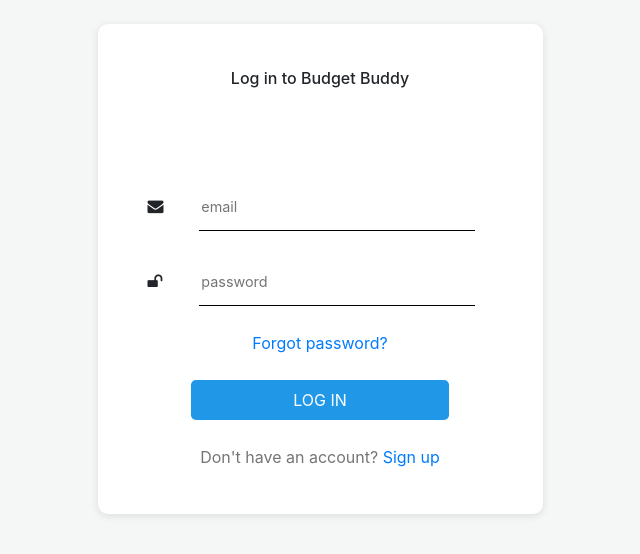
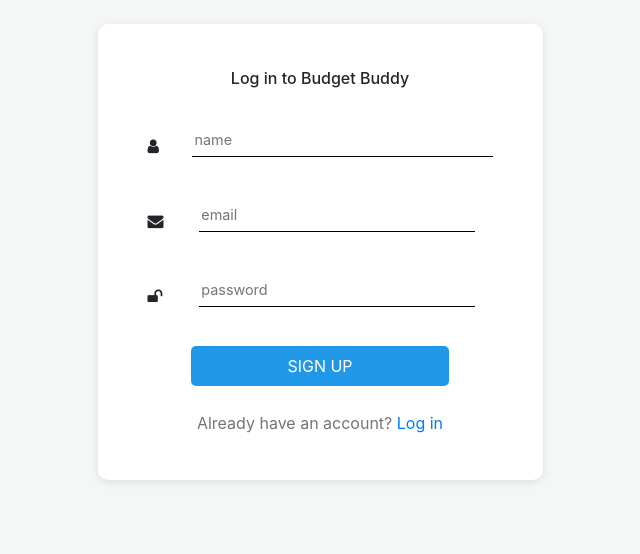
Before and after one commit to MapTo0/budget-buddy-front-end, a website: page index.html in a window 1280 px wide. Both pictures are taken after a click on the link "Sign up". Shown: the part 112-666 px from the top of the page, without its empty margins (320-960 px from the left). Drawn offline with nearby package versions, Linux system fonts and the light colour scheme.

Commit message:
signin and signun done

```diff
--- a/css/styles.css
+++ b/css/styles.css
@@ -45,7 +45,6 @@ html, body {
 
 .auth-form-inputs {
     width: 100%;
-    margin-top: 60px;
 }
 
 .auth-form-title {
@@ -61,7 +60,8 @@ html, body {
 }
 
 .auth-input {
-    width: 80%;
+    height: 36px;
+    width: 100%;
     box-sizing: border-box;
     border: none;
     border-bottom: 1px solid black;
@@ -85,7 +85,7 @@ html, body {
 
 .auth-form-forgotten,
 .login-btn,
-.signup,
+.sign,
 .auth-form-input-wrapper {
     margin-top: 25px;
 }
@@ -95,6 +95,7 @@ html, body {
     background-color: #2198E7;
     color: white;
     border: none;
+    outline: none;
 }
 
 .blue-btn {
@@ -105,6 +106,23 @@ html, body {
 
 .greys {
     color: #757575;
+}
+
+.hidden {
+    display: none;
+}
+
+.validator {
+    font-size: 0.8rem;
+    color: red;
+}
+
+.auth-form-validator-input-wrapper {
+    width: 80%;
+}
+
+.validator:not(.hidden) ~ input {
+    border-bottom: 1px solid red;
 }
 
 @media (max-width: 480px) {
--- a/index.html
+++ b/index.html
@@ -7,7 +7,6 @@
     <title>Budget Buddy</title>
     <meta name="viewport" content="width=device-width, initial-scale=1">
     <link rel="stylesheet" type="text/css" media="screen" href="css/styles.css" />
-    <script src="scripts/index.js"></script>
     <link rel="stylesheet" href="https://maxcdn.bootstrapcdn.com/bootstrap/4.0.0/css/bootstrap.min.css" integrity="sha384-Gn5384xqQ1aoWXA+058RXPxPg6fy4IWvTNh0E263XmFcJlSAwiGgFAW/dAiS6JXm"
     crossorigin="anonymous">
     <script src="https://code.jquery.com/jquery-3.2.1.slim.min.js" integrity="sha384-KJ3o2DKtIkvYIK3UENzmM7KCkRr/rE9/Qpg6aAZGJwFDMVNA/GpGFF93hXpG5KkN"
@@ -17,6 +16,7 @@
     <script src="https://maxcdn.bootstrapcdn.com/bootstrap/4.0.0/js/bootstrap.min.js" integrity="sha384-JZR6Spejh4U02d8jOt6vLEHfe/JQGiRRSQQxSfFWpi1MquVdAyjUar5+76PVCmYl"
     crossorigin="anonymous"></script>
     <link href="https://maxcdn.bootstrapcdn.com/font-awesome/4.1.0/css/font-awesome.min.css" rel="stylesheet">
+    <script src="scripts/index.js"></script>
 </head>
 
 <body>
@@ -31,20 +31,36 @@
                     <h2 class="auth-form-title">Log in to Budget Buddy</h2>
 
                     <div class="auth-form-inputs">
+                        <div class="auth-form-input-wrapper hidden" id="auth-form-name-input">
+                            <i class="fa fa-user input-icon"></i>
+                            <input type="text" class="auth-input" placeholder="name">
+                        </div>
                         <div class="auth-form-input-wrapper">
                            <i class="fa fa-envelope input-icon"></i>
-                            <input type="text" class="auth-input" placeholder="email">
+                           <div class="auth-form-validator-input-wrapper">
+                                <span id="email-validator" class="validator hidden">Please provide a valid email address.</span>
+                               <input id="auth-form-email-input" type="email" class="auth-input" placeholder="email">
+                           </div>
                         </div>
                         <div class="auth-form-input-wrapper">
                            <i class="fa fa-unlock input-icon"></i>
-                            <input name="aaa" class="auth-input" placeholder="password" type="password">
+                            <div class="auth-form-validator-input-wrapper">
+                                <span id="password-validator" class="validator hidden">Should be at least 6 characters long.</span>
+                                <input name="aaa" id="auth-form-password-input" class="auth-input" placeholder="password" type="password">
+                            </div>
                         </div>
                     </div>
 
-                    <a href="#" class="auth-form-forgotten">Forgot password?</a>
-                    <button class="blue-btn login-btn">log in</button>
-                    <span class="signup greys">Don't have an account?
-                        <a href="#" class="signup">Sign up</a>
+                    <a href="#" id="auth-form-forgotten-pass" class="auth-form-forgotten">Forgot password?</a>
+                    <button id="sign-in-button" class="blue-btn login-btn">log in</button>
+                    <button id="sign-up-button" class="blue-btn login-btn hidden">Sign up</button>
+
+                    <span id="signup-info" class="signup greys sign">Don't have an account?
+                        <a data-signup="true" href="#" id="signup">Sign up</a>
+                    </span>
+
+                    <span id="signin-info" class="signin greys hidden sign">Already have an account?
+                        <a id="signin" href="#">Log in</a>
                     </span>
                 </div>
             </div>
--- a/scripts/index.js
+++ b/scripts/index.js
@@ -0,0 +1,50 @@
+$(document).ready(function () {
+  const signupLink = $('#signup');
+  const signinLink = $('#signin');
+  const signinButton = $("#sign-in-button");
+  const signupButton = $("#sign-up-button");
+  const emailInput = $("#auth-form-email-input");
+  const passwordInput = $("#auth-form-password-input");
+
+  const showContent = event => {
+    event.preventDefault();
+
+    const shouldToggleClasses = $(event.target).attr("data-signup");
+
+    $("#auth-form-name-input").toggleClass("hidden", shouldToggleClasses);
+    $("#signin-info").toggleClass("hidden", shouldToggleClasses);
+    $("#signup-info").toggleClass("hidden", shouldToggleClasses);
+    $("#auth-form-forgotten-pass").toggleClass("hidden", shouldToggleClasses);
+    signinButton.toggleClass("hidden", shouldToggleClasses);
+    signupButton.toggleClass("hidden", !shouldToggleClasses);
+  }
+
+  const signin = event => {
+    alert('signin');
+  }
+
+  const signup = event => {
+    alert('signup');
+  }
+
+  const validateEmail = event => {
+    const re = /^(([^<>()[\]\\.,;:\s@\"]+(\.[^<>()[\]\\.,;:\s@\"]+)*)|(\".+\"))@((\[[0-9]{1,3}\.[0-9]{1,3}\.[0-9]{1,3}\.[0-9]{1,3}\])|(([a-zA-Z\-0-9]+\.)+[a-zA-Z]{2,}))$/;
+    const valid = re.test($(event.target).val());
+
+    $("#email-validator").toggleClass("hidden", valid)
+  }
+
+  const validatePassword = event => {
+    const value = $(event.target).val();
+    const valid = value.length > 6;
+
+    $("#password-validator").toggleClass("hidden", valid)
+  }
+
+  signupLink.click(showContent);
+  signinLink.click(showContent);
+  signinButton.click(signin);
+  signupButton.click(signup);
+  emailInput.change(validateEmail);
+  passwordInput.change(validatePassword);
+});
```
Lines whose indentation alone changed are shown as unchanged.
